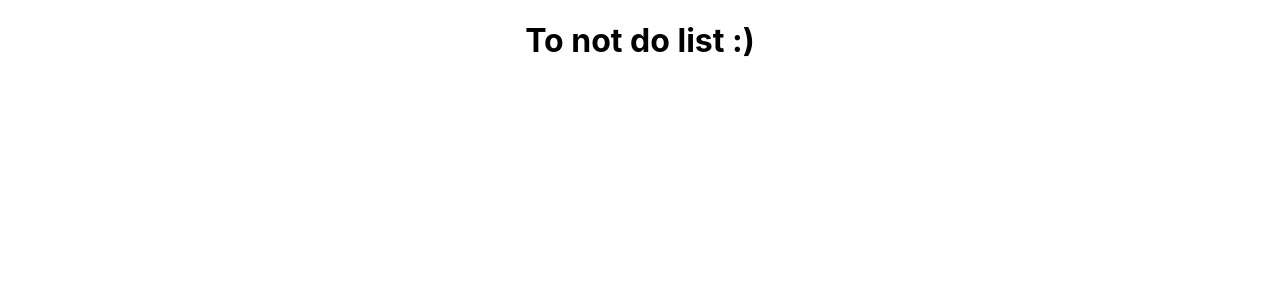
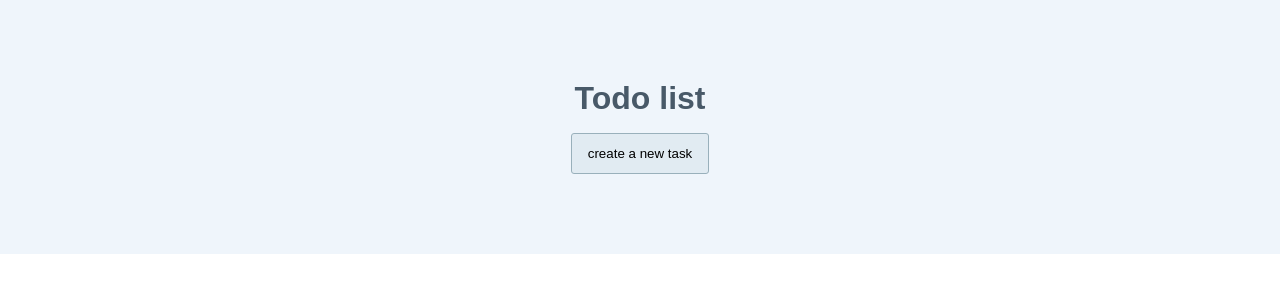
Before and after one commit to Hostname47/todo-list, a React (Create React App) app: page / in a window 1280 px wide. Shown: the top 300 px of the page. Built offline with nearby package versions, Linux system fonts and the light colour scheme.

Commit message:
add Header component

```diff
--- /dev/null
+++ b/src/App.js
@@ -0,0 +1,15 @@
+import React, { Component } from 'react';
+import Header from './components/Header.js';
+import './css/App.css';
+
+class App extends Component {
+    render() {
+        return (
+            <div>
+                <Header />
+            </div>
+        );
+    }
+}
+
+export default App;
--- /dev/null
+++ b/src/components/Header.js
@@ -0,0 +1,19 @@
+import React, { Component } from 'react';
+import PropTypes from 'prop-types';
+
+class Header extends Component {
+    constructor(props) {
+        super(props);
+    }
+
+    render() {
+        return (
+            <header>
+                <h1>Todo list</h1>
+                <button className="button-style-1">create a new task</button>
+            </header>
+        );
+    }
+}
+
+export default Header;
--- /dev/null
+++ b/src/css/App.css
@@ -0,0 +1,28 @@
+body {
+    margin: 0;
+}
+
+header {
+    padding: 80px 40px;
+    background-color: #eff5fb;
+    display: flex;
+    flex-direction: column;
+    align-items: center;
+}
+
+header h1 {
+    margin: 0 0 16px 0;
+    color: #485968;
+    font-family: Arial, Helvetica, sans-serif;
+}
+
+.button-style-1 {
+    padding: 12px 16px;
+    background-color: #e1ebf2;
+    border: 1px solid #99b0bb;
+    border-radius: 3px;
+    cursor: pointer;
+}
+.button-style-1:hover {
+    background-color: #cfdbe4;
+}
--- a/src/index.js
+++ b/src/index.js
@@ -1,6 +1,6 @@
 import React from 'react';
 import ReactDOM from 'react-dom/client';
-import './index.css';
+import App from './App.js';
 
 const root = ReactDOM.createRoot(document.getElementById('root'));
-root.render(<h1>To not do list :)</h1>);
+root.render(<App />);
```
